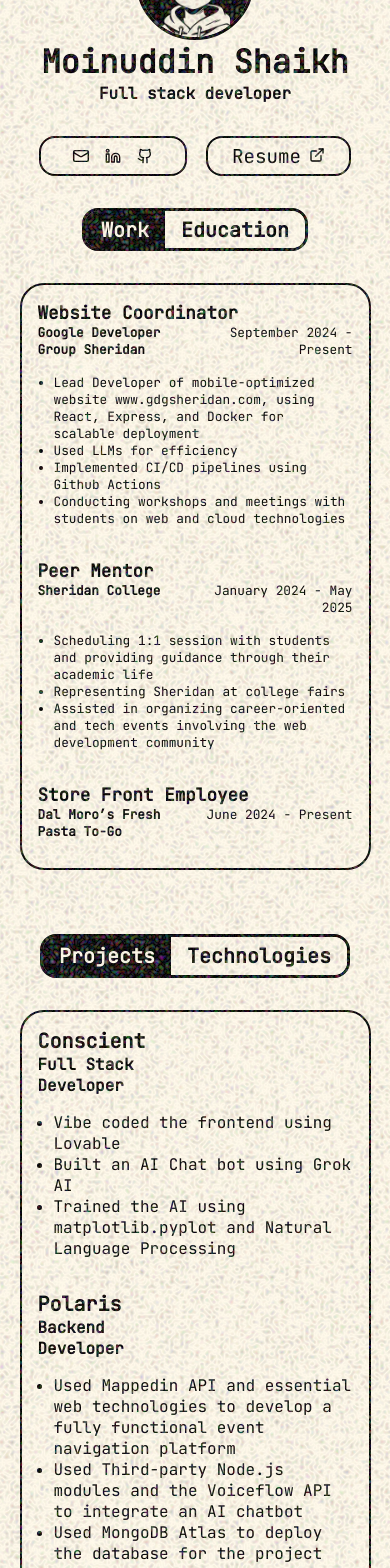
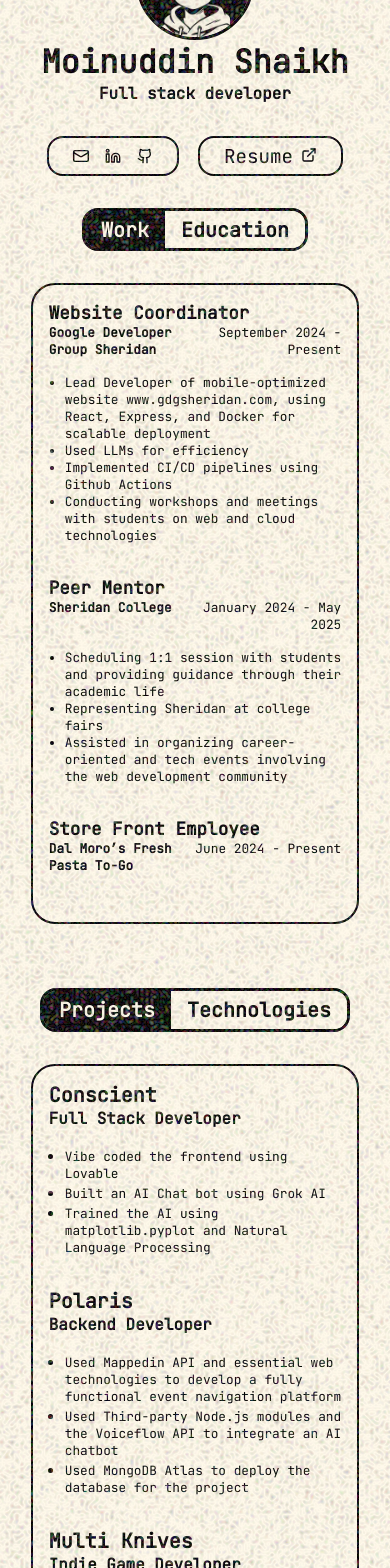
Before and after one commit to moinuddin95/portfolio, a React (Vite) app in the folder Portfolio/: page / in a window 390 px wide. Shown: the part 120-1688 px from the top of the page. Built offline with nearby package versions, Linux system fonts and the light colour scheme.

Commit message:
Made the sections responsive

```diff
--- a/Portfolio/src/App.css
+++ b/Portfolio/src/App.css
@@ -1,6 +1,3 @@
-#root {
-}
-
 #root > #background {
   position: absolute;
   top: 0;
--- a/Portfolio/src/components/Header/Header.css
+++ b/Portfolio/src/components/Header/Header.css
@@ -112,7 +112,7 @@
   grid-template-columns: auto auto auto;
 
   border-radius: 1rem;
-  padding: 0rem 1.5rem;
+  padding: 0rem 1rem;
   border: solid var(--border-thickness) black;
 }
 
--- a/Portfolio/src/components/Main/Main.css
+++ b/Portfolio/src/components/Main/Main.css
@@ -3,7 +3,6 @@
   display: flex;
   flex-direction: column;
   align-items: center;
-  width: 100vw;
 }
 main nav {
   --radius: clamp(1rem, 1vw, 1.5rem);
--- a/Portfolio/src/components/ProjectsTechnologies/ProjectsTechnolgies.tsx
+++ b/Portfolio/src/components/ProjectsTechnologies/ProjectsTechnolgies.tsx
@@ -64,9 +64,7 @@
           {projectsData.map((item, index) => (
             <div key={index} className="card">
               <h3>{item.title}</h3>
-              <div className="header">
-                <h4>{item.role}</h4>
-              </div>
+              <h4>{item.role}</h4>
               <ul>
                 {item.description.map((descriptionPoint, index) => (
                   <li key={index}>
--- a/Portfolio/src/components/ProjectsTechnologies/ProjectsTechnologies.css
+++ b/Portfolio/src/components/ProjectsTechnologies/ProjectsTechnologies.css
@@ -1,9 +1,9 @@
 #projects-technologies {
   position: relative;
-  box-sizing: border-box;
   margin: 2rem auto;
   padding: clamp(1rem, 3vw, 3rem);
-  width: min(90vw, 60rem);
+  padding-bottom: 0;
+  width: min(75vw, 60rem);
   height: auto;
   border: solid black var(--border-thickness);
   border-radius: clamp(1.5rem, 2vw, 2rem);
@@ -46,8 +46,14 @@
   display: grid;
   grid-template-columns: repeat(2, 50%);
 }
-#projects-technologies .card > .header > p {
-  text-align: right;
+#project-technologies .card > h3{
+  font-size: clamp(1.1rem, 2vw, 3rem);
+}
+#project-technologies .card > h4{
+  font-size: clamp(1rem, 2vw, 2.5rem);
+}
+#projects-technologies .card p {
+  font-size: clamp(0.8rem, 2vw, 1rem);
 }
 
 #projects-technologies .card > ul {
--- a/Portfolio/src/components/WorkEducation/WorkEducation.css
+++ b/Portfolio/src/components/WorkEducation/WorkEducation.css
@@ -1,9 +1,9 @@
 #work-education {
   position: relative;
-  box-sizing: border-box;
   margin: 2rem auto;
   padding: clamp(1rem, 3vw, 3rem);
-  width: min(90vw, 60rem);
+  padding-bottom: 0;
+  width: min(75vw, 60rem);
   height: auto;
   border: solid black var(--border-thickness);
   border-radius: clamp(1.5rem, 2vw, 2rem);
--- a/Portfolio/src/components/WorkEducation/WorkEducation.tsx
+++ b/Portfolio/src/components/WorkEducation/WorkEducation.tsx
@@ -18,7 +18,7 @@
           ? workRef.current?.clientHeight
           : educationRef.current?.clientHeight;
       if (containerRef.current && newHeight !== undefined) {
-        containerRef.current.style.height = `${newHeight}px`;
+        containerRef.current.style.height = `calc(${newHeight}px`;
       }
     };
 
```
